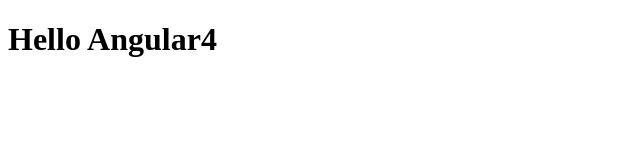
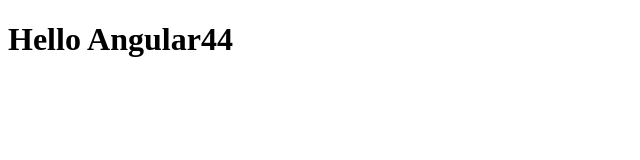
Before and after one commit to NirajCe/angularGitDemo, an Angular app: page / in a window 1280 px wide. Shown: the top 160 px of the page, without its empty margins (0-640 px from the left). Built offline with nearby package versions, Linux system fonts and the light colour scheme.

Commit message:
title added 44

```diff
--- a/src/app/app.component.ts
+++ b/src/app/app.component.ts
@@ -6,5 +6,5 @@ import { Component } from '@angular/core';
   styleUrls: ['./app.component.css']
 })
 export class AppComponent {
-  title = 'Hello Angular4';
+  title = 'Hello Angular44';
 }
```
